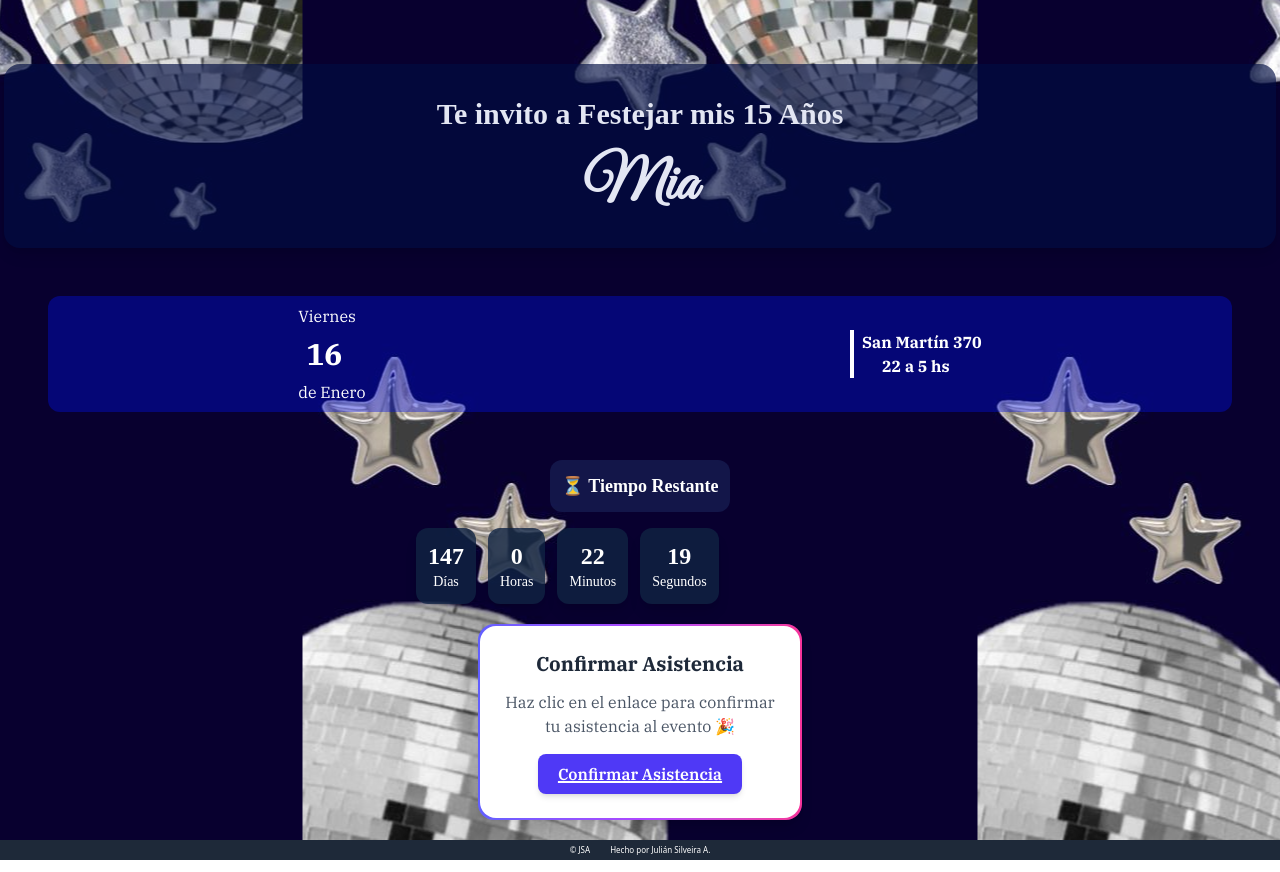
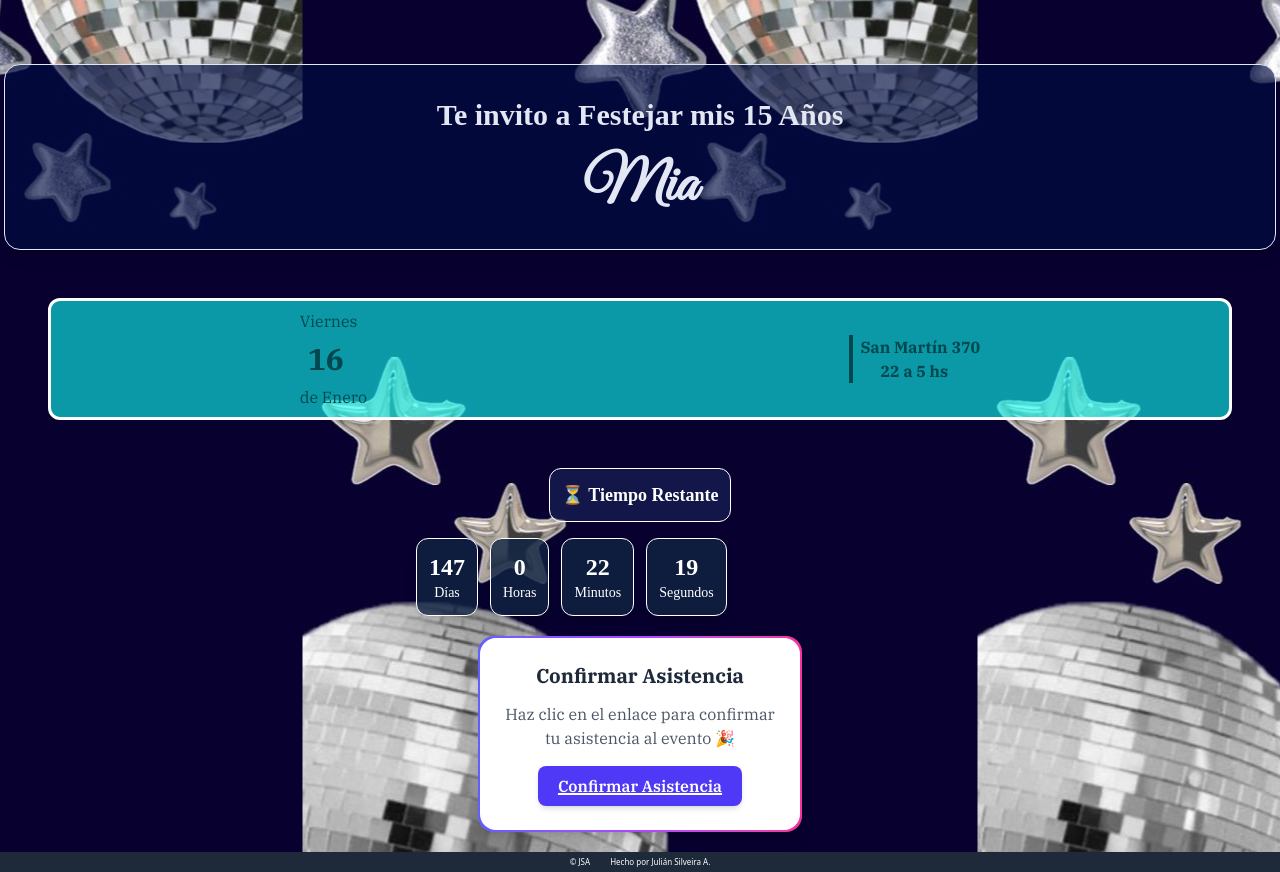
Before and after one commit to juliansilveira/tarjeta15, a React (Vite) app: page / in a window 1280 px wide. Built offline with nearby package versions, Linux system fonts and the light colour scheme; a web font is replaced by a local one.

Commit message:
añadido de bordes

```diff
--- a/src/components/Contador.jsx
+++ b/src/components/Contador.jsx
@@ -34,21 +34,21 @@ const Contador = () => {
 
   return (
     <div className="flex flex-col items-center mt-6 px-4 font-edu-hand">
-      <p className="font-bold text-lg mb-4 text-center bg-[#345798]/25 text-white p-3 rounded-xl">⏳ Tiempo Restante</p>
+      <p className="font-bold text-lg mb-4 text-center bg-[#345798]/25 text-white p-3 rounded-xl border">⏳ Tiempo Restante</p>
       <div className="grid grid-cols-2 sm:flex sm:flex-row gap-3 w-full max-w-md">
-        <div className="flex flex-col items-center p-3 bg-[#0f2343]/80 text-white rounded-xl shadow-lg">
+        <div className="flex flex-col items-center p-3 bg-[#0f2343]/80 text-white rounded-xl shadow-lg border">
           <p className="text-2xl font-bold">{tiempo.dias}</p>
           <span className="text-sm">Días</span>
         </div>
-        <div className="flex flex-col items-center p-3 bg-[#0f2343]/80 text-white rounded-xl shadow-lg">
+        <div className="flex flex-col items-center p-3 bg-[#0f2343]/80 text-white rounded-xl shadow-lg border">
           <p className="text-2xl font-bold">{tiempo.horas}</p>
           <span className="text-sm">Horas</span>
         </div>
-        <div className="flex flex-col items-center p-3 bg-[#0f2343]/80 text-white rounded-xl shadow-lg">
+        <div className="flex flex-col items-center p-3 bg-[#0f2343]/80 text-white rounded-xl shadow-lg border">
           <p className="text-2xl font-bold">{tiempo.minutos}</p>
           <span className="text-sm">Minutos</span>
         </div>
-        <div className="flex flex-col items-center p-3 bg-[#0f2343]/80 text-white rounded-xl shadow-lg">
+        <div className="flex flex-col items-center p-3 bg-[#0f2343]/80 text-white rounded-xl shadow-lg border">
           <p className="text-2xl font-bold">{tiempo.segundos}</p>
           <span className="text-sm">Segundos</span>
         </div>
--- a/src/components/Contenido.jsx
+++ b/src/components/Contenido.jsx
@@ -2,11 +2,11 @@ import React from "react";
 
 export default function Contenido() {
   return (<>
-    <div className="grid place-items-center text-center font-bold text-[#E3E6F3] mt-16 mx-1 p-8 rounded-2xl shadow-lg bg-[#000D42]/65">
+    <div className="grid place-items-center text-center font-bold text-[#E3E6F3] mt-16 mx-1 p-8 rounded-2xl shadow-lg bg-[#000D42]/65 border">
       <h1 className="font-edu-cursive text-3xl">Te invito a Festejar mis 15 Años</h1>
       <h1 className="mt-6 text-6xl font-extrabold font-vibes">Mia</h1>
     </div>
-    <div className="bg-[#0111E1]/40 text-white flex justify-around items-center p-2 rounded-xl m-12 font-ibm">
+    <div className="bg-[#0efff9]/60 text-[#00484f] flex justify-around items-center p-2 rounded-xl m-12 font-ibm border-3 border-white">
     <h3  className="">Viernes <p className="text-3xl font-bold mx-2 my-2">16</p> de Enero</h3>
     <div className="border-l-4 font-bold">
     <p className="ml-2">San Martín 370</p>
```
